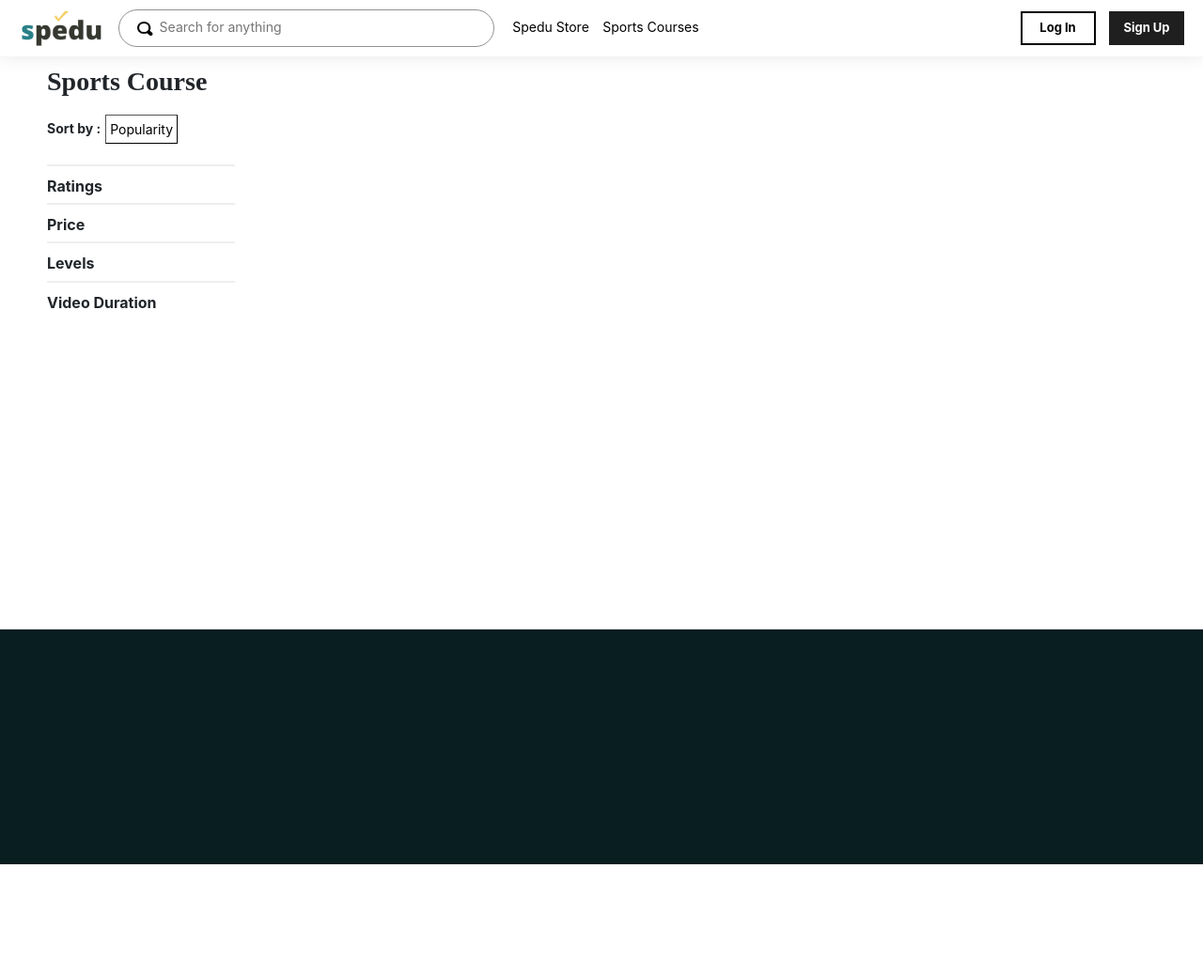
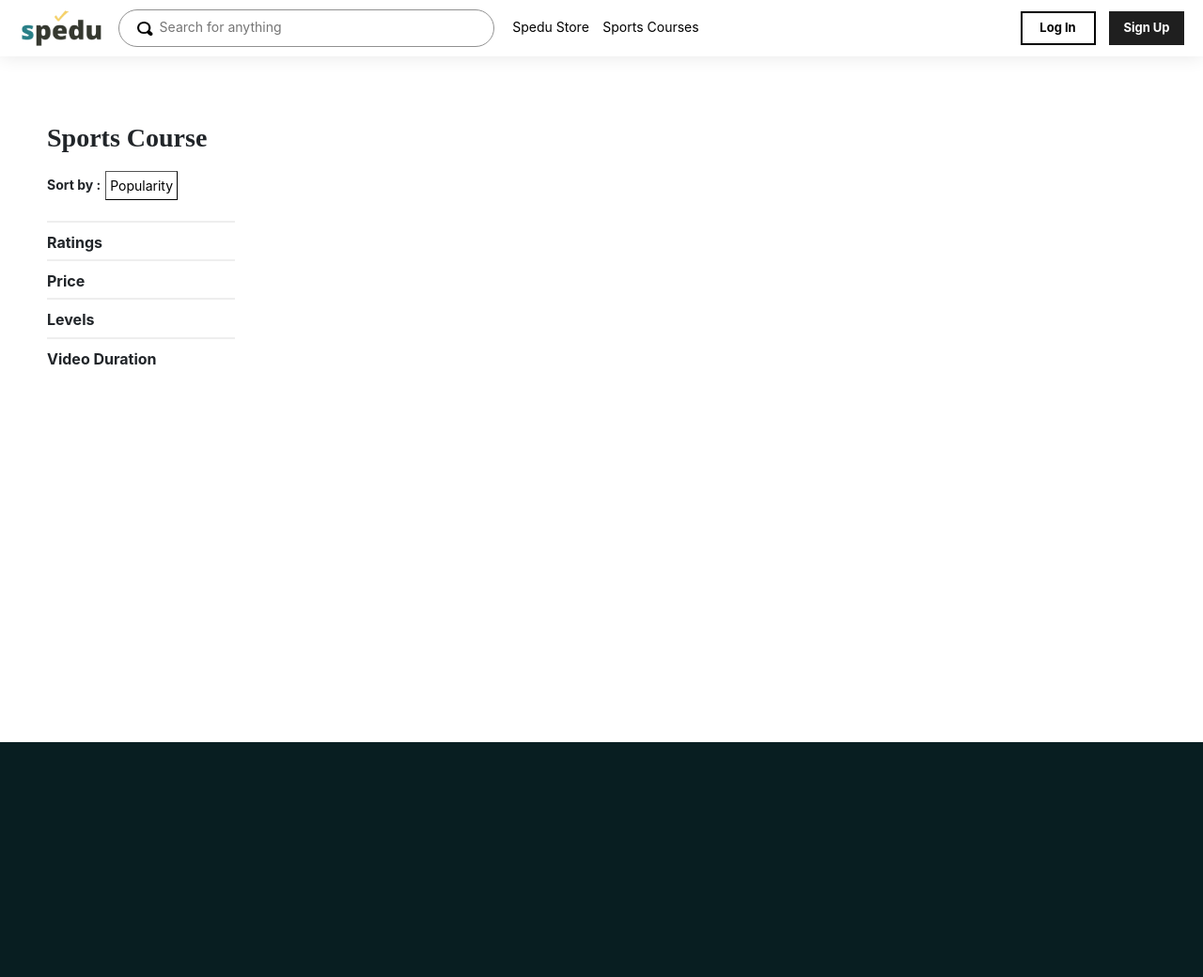
Before and after one commit to kimhyeonghu/Spedu, a Flask app: page /sports_courses/ in a window 1280 px wide. Shown: the whole page at 94% size. Before the commit the page ends 920 px from the top, so only its background shows below. Run offline with Flask 2, Linux system fonts and the light colour scheme; data that the repository does not hold is empty; some libraries are stand-ins or nearby versions.

```diff
--- a/View/HTML/admin_selected_course.html
+++ b/View/HTML/admin_selected_course.html
@@ -26,7 +26,7 @@
       <a onclick="submit('delete')"><button class="buy_now_btn" type="button" name="button">Delete</button></a>
       <script type="text/javascript">
         function submit(action) {
-          action_input_value = document.getElementById('action_input')
+          var action_input_value = document.getElementById('action_input')
           if (action=='delete') {
             action_input_value.value = 'delete'
 
--- a/View/static/css/base.css
+++ b/View/static/css/base.css
@@ -180,5 +180,5 @@ ul {
   width: 100%;
   background-color: #081E21;
   position:relative;
-  bottom: 0px;
+  bottom: -60px;
 }
--- a/View/static/css/homepage.css
+++ b/View/static/css/homepage.css
@@ -1,7 +1,6 @@
 body {
   color: black;
   height: auto;
-  min-height: 800px;
 }
 .view-course-btn a{
   text-decoration: none;
--- a/View/static/css/sports_courses.css
+++ b/View/static/css/sports_courses.css
@@ -4,7 +4,7 @@
 .course-panel {
   height: 170px;
   width: 100%;
-  padding-top: 50px;
+  padding-top: 110px;
 
 }
 .course-panel li {
@@ -59,6 +59,7 @@
 .view-courses {
   height: 500px;
   width: 100%;
+  margin-top: 60px;
 
 }
 .course-filter {
```
